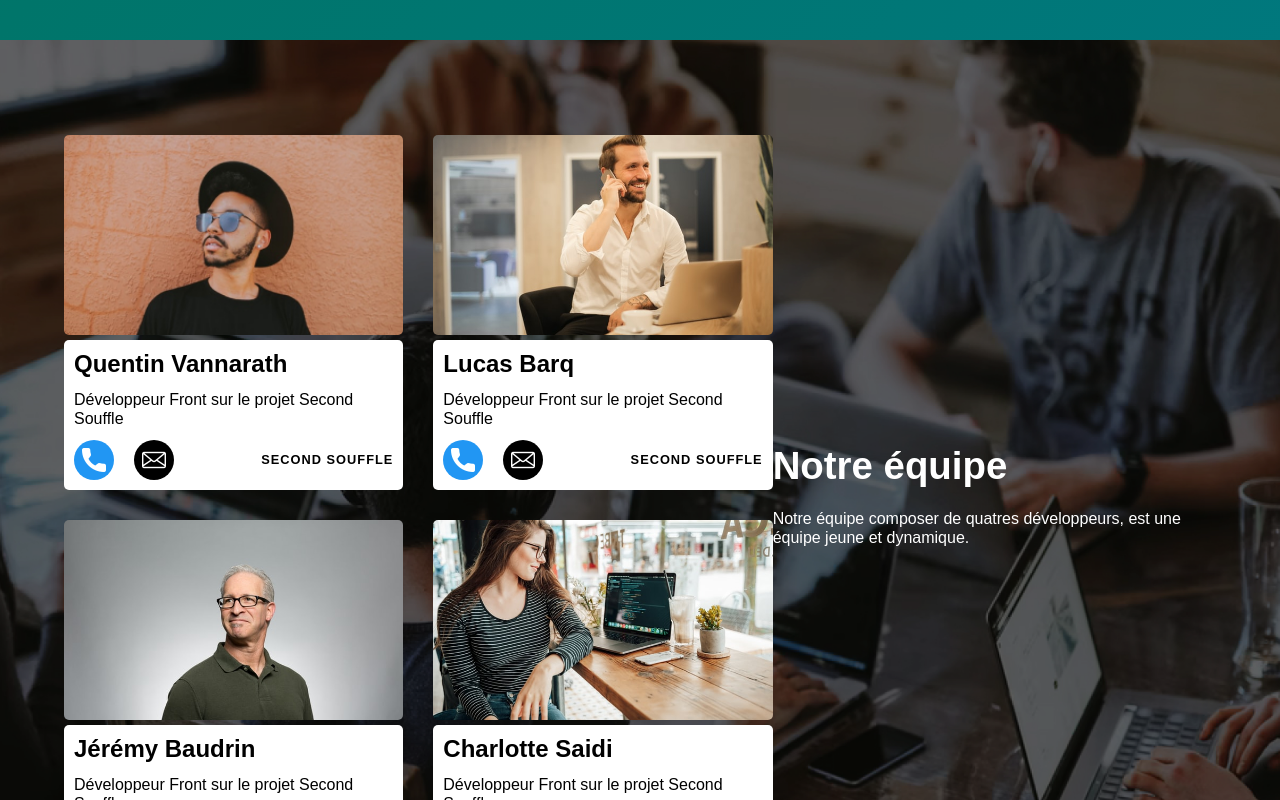
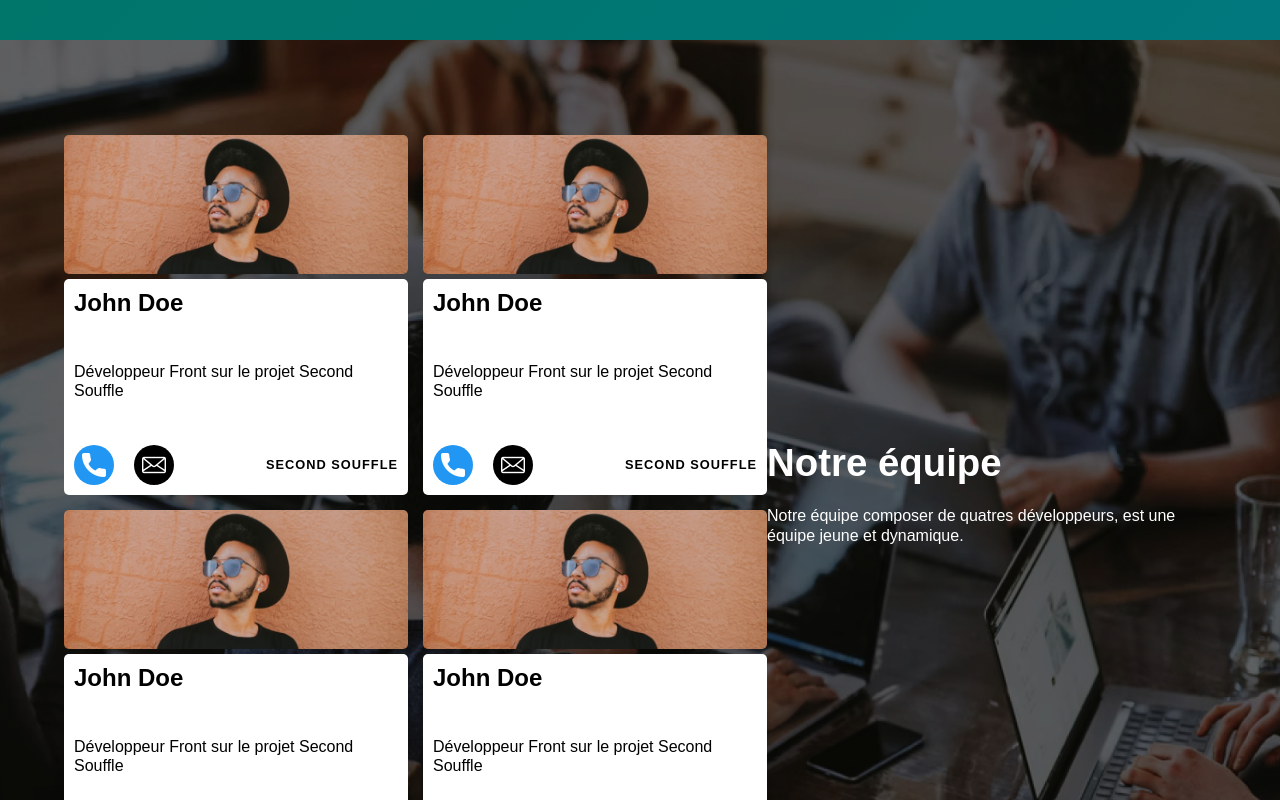
Before and after one commit to charlottesaidi/second_souffle, a Next.js app in the folder client/: page /about in a window 1280 px wide. Shown: the part 1660-2460 px from the top of the page. Built offline with nearby package versions, Linux system fonts and the light colour scheme.

Commit message:
authentication feature branch

```diff
--- a/client/src/components/AboutSection/SectionTeam/index.tsx
+++ b/client/src/components/AboutSection/SectionTeam/index.tsx
@@ -15,10 +15,10 @@ const SectionEquipe: FC = () => {
           </p>
         </div>
         <div className="box-card">
-          <CardEquipe surname={'Quentin'} name={'Vannarath'} image={'./assets/img/profil.jpg'}/>
-          <CardEquipe surname={'Lucas'} name={'Barq'} image={'./assets/img/profil2.jpg'}/>
-          <CardEquipe surname={'Jérémy'} name={'Baudrin'} image={'./assets/img/profil3.jpg'}/>
-          <CardEquipe surname={'Charlotte'} name={'Saidi'} image={'./assets/img/profil4.jpg'}/>
+          <CardEquipe />
+          <CardEquipe />
+          <CardEquipe />
+          <CardEquipe />
         </div>
       </BoxContent>
     </ImgJarallax>
@@ -86,7 +86,7 @@ const BoxContent = styled.div`
     }
 
     .box-card {
-      grid-gap: 30px;
+      grid-gap: 15px;
     }
   }
 `;
--- a/client/src/components/CardEquipe/index.tsx
+++ b/client/src/components/CardEquipe/index.tsx
@@ -2,22 +2,15 @@ import React, { FC } from 'react';
 
 import styled from 'styled-components';
 
-type Props = {
-  name: string;
-  surname: string;
-  image: string;
-};
-
-const CardEquipe: FC<Props> = ({ name, surname, image }: Props) => {
+const CardEquipe: FC = () => {
   return (
     <Card>
       {/* top */}
-      {/* <div className="card-image"></div> */}
-      <CardImage image={image}/>
+      <div className="card-image"></div>
       {/* bottom */}
       <div className="card-content">
         {/* name */}
-        <p className="card-content__name">{ surname } { name }</p>
+        <p className="card-content__name">John Doe</p>
         {/* text */}
         <p className="card-content__text">
           Développeur Front sur le projet Second Souffle
@@ -43,12 +36,18 @@ const Card = styled.div`
   justify-content: space-between;
   margin-bottom: 20px;
 
+  .card-image,
   .card-content {
     border-radius: 5px;
   }
 
+  .card-image {
+    height: 139px;
+    background: center / cover no-repeat url("./assets/img/profil.jpg");
+  }
+
   .card-content {
-    height: 130px;
+    height: 196px;
     display: flex;
     flex-direction: column;
     justify-content: space-between;
@@ -107,13 +106,4 @@ const Card = styled.div`
   }
 `;
 
-const CardImage = styled.div<{ image: string }>`
-  border-radius: 5px;
-  height: 200px;
-  background-image: url(${({ image }) => image});
-  background-size: cover;
-  background-position: center;
-  background-repeat: no-repeat;
-`;
-
 export default CardEquipe;
--- a/client/src/components/HomeSection/SectionVille/index.tsx
+++ b/client/src/components/HomeSection/SectionVille/index.tsx
@@ -23,13 +23,13 @@ const SectionLinearAbout: FC = () => {
               <CityCard name={'Toulouse'} image={'./assets/img/toulouse.jpg'} />
             </Link>
             <Link href={'/map/toulouse'}>
-              <CityCard name={'Paris'} image={'./assets/img/paris.jpg'} />
+              <CityCard name={'Toulouse'} image={'./assets/img/toulouse.jpg'} />
             </Link>
             <Link href={'/map/toulouse'}>
-              <CityCard name={'Rouen'} image={'./assets/img/rouen.jpg'} />
+              <CityCard name={'Toulouse'} image={'./assets/img/toulouse.jpg'} />
             </Link>
             <Link href={'/map/toulouse'}>
-              <CityCard name={'Lyon'} image={'./assets/img/lyon.jpg'} />
+              <CityCard name={'Toulouse'} image={'./assets/img/toulouse.jpg'} />
             </Link>
           </div>
         </div>
--- a/client/src/pages/_document.tsx
+++ b/client/src/pages/_document.tsx
@@ -8,7 +8,7 @@ import Document, {
 } from 'next/document';
 import { ServerStyleSheet } from 'styled-components';
 
-export default class MyDocument extends Document {
+class MyDocument extends Document {
   static async getInitialProps(
     ctx: DocumentContext
   ): Promise<DocumentInitialProps> {
@@ -60,3 +60,5 @@ export default class MyDocument extends Document {
     );
   }
 }
+
+export default MyDocument;
```
